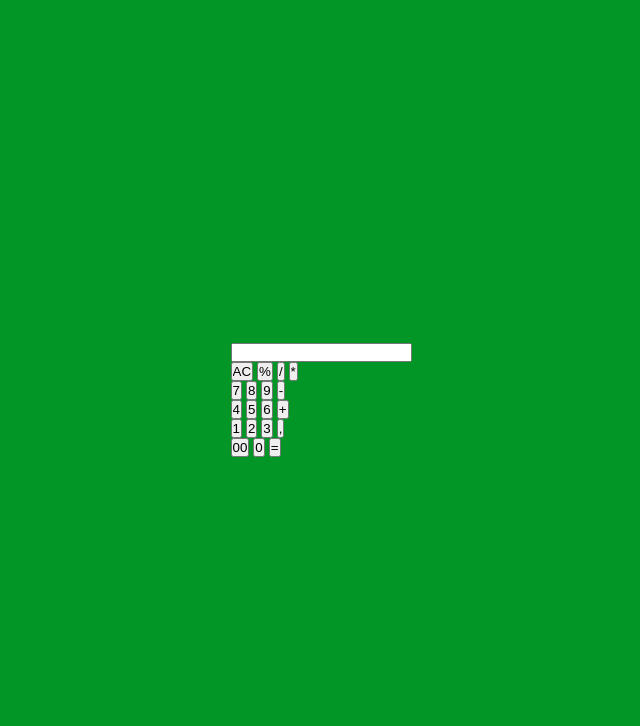
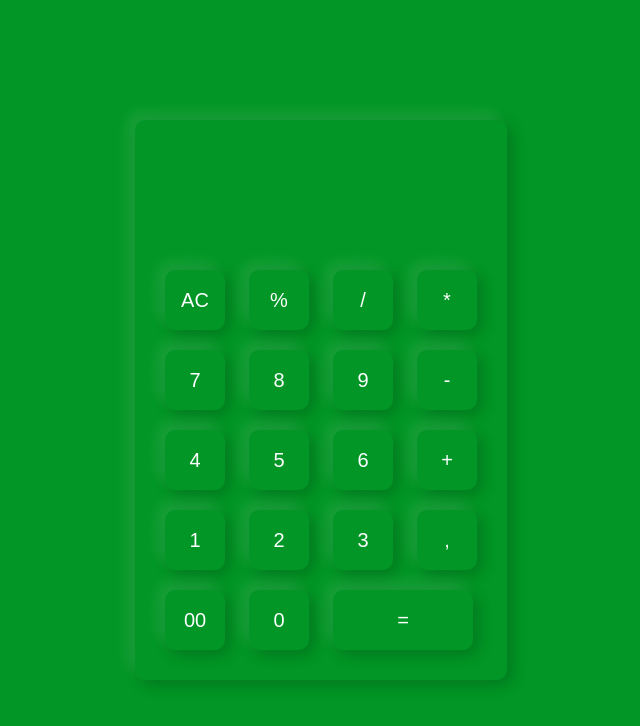
Before and after one commit to gustavo-freita/Calculadora, a plain HTML site: page index.html in a window 1280 px wide. Shown: the whole page, without its empty margins (319-959 px from the left). Drawn offline with Linux system fonts and the light colour scheme.

Commit message:
estilização da calculadora terminada

```diff
--- a/assets/CSS/style.css
+++ b/assets/CSS/style.css
@@ -15,7 +15,40 @@
 }
 
 .calculadora {
-    background: #019625;
+    background: transparent;
     padding: 20px;
     border-radius: 10px;
+    box-shadow: -8px -8px 15px rgba(255, 255, 255, 0.1), 5px 5px 15px rgba(0, 0, 0, 0.2);
 }
+
+form .mostrador {
+    display: flex;
+    justify-content: flex-end;
+    margin: 20px 0;
+}
+
+form .mostrador .mostrador__estilo {
+    text-align: right;
+    flex: 1;
+    font-size: 45px;
+    box-shadow: none;
+}
+
+
+.calculadora form input {
+    border: 0;
+    outline: 0;
+    width: 60px;
+    height: 60px;
+    border-radius: 10px;
+    box-shadow: -8px -8px 15px rgba(255, 255, 255, 0.1), 5px 5px 15px rgba(0, 0, 0, 0.2);
+    background: transparent;
+    font-size: 20px;
+    color: #fff;
+    cursor: pointer;
+    margin: 10px;
+}
+
+form input.alongamento {
+    width: 140px;
+}
--- a/index.html
+++ b/index.html
@@ -12,8 +12,8 @@
     <div class="container">
         <div class="calculadora">
             <form>
-                <div>
-                    <input type="text" name="display">
+                <div class="mostrador">
+                    <input type="text" name="display" class="mostrador__estilo">
                 </div>
                 <div>
                     <input type="button" value="AC">
@@ -42,7 +42,7 @@
                 <div>
                     <input type="button" value="00">
                     <input type="button" value="0">
-                    <input type="button" value="=">
+                    <input type="button" value="=" class="alongamento">
                 </div>
             </form>
         </div>
```
